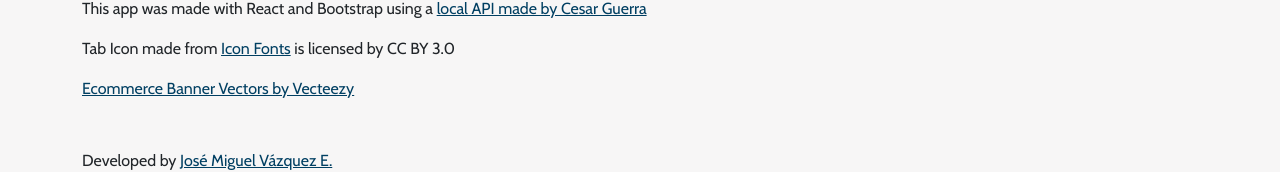
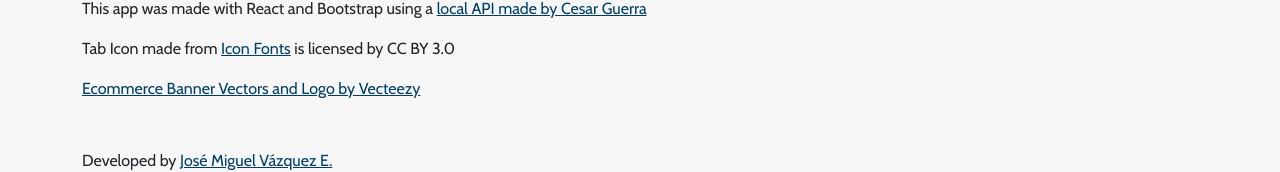
Before and after one commit to JoseMiguelVazquez/e-commerce-react, a React (Vite) app: page /about in a window 1280 px wide. Shown: the part 181-353 px from the top of the page. Built offline with nearby package versions, Linux system fonts and the light colour scheme.

Commit message:
credit logo

```diff
--- a/src/pages/About/About.jsx
+++ b/src/pages/About/About.jsx
@@ -15,7 +15,7 @@ const About = () => {
         <h1>About this Project</h1>
         <p>This app was made with React and Bootstrap using a <a target='_blank' href='https://github.com/warderer/json-server-jwt/blob/main/db.json' rel='noreferrer'>local API made by Cesar Guerra</a></p>
         <p>Tab Icon made from <a target='_blank' href='http://www.onlinewebfonts.com/icon' rel='noreferrer'>Icon Fonts</a> is licensed by CC BY 3.0</p>
-        <a target='_blank' href='https://www.vecteezy.com/free-vector/ecommerce-banner' rel='noreferrer'>Ecommerce Banner Vectors by Vecteezy</a>
+        <a target='_blank' href='https://www.vecteezy.com/free-vector/ecommerce-banner' rel='noreferrer'>Ecommerce Banner Vectors and Logo by Vecteezy</a>
         <p className='mt-5'>Developed by <a target='_blank' href='https://github.com/JoseMiguelVazquez' rel='noreferrer'>José Miguel Vázquez E.</a></p>
       </div>
       <div className='white-space' />
```
